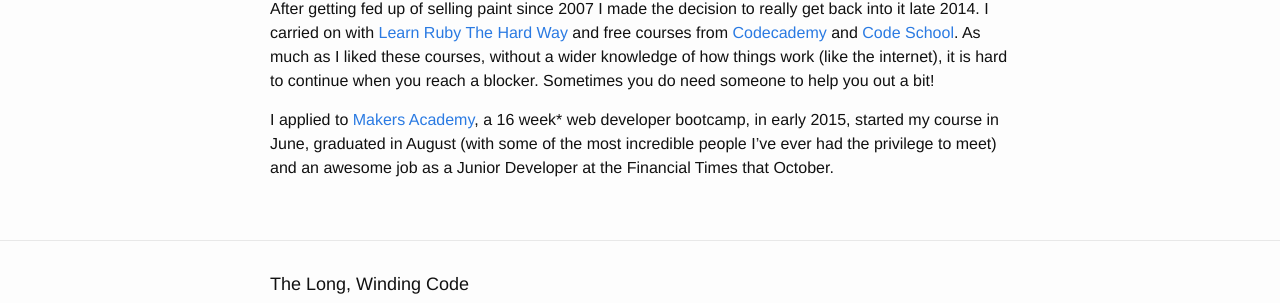
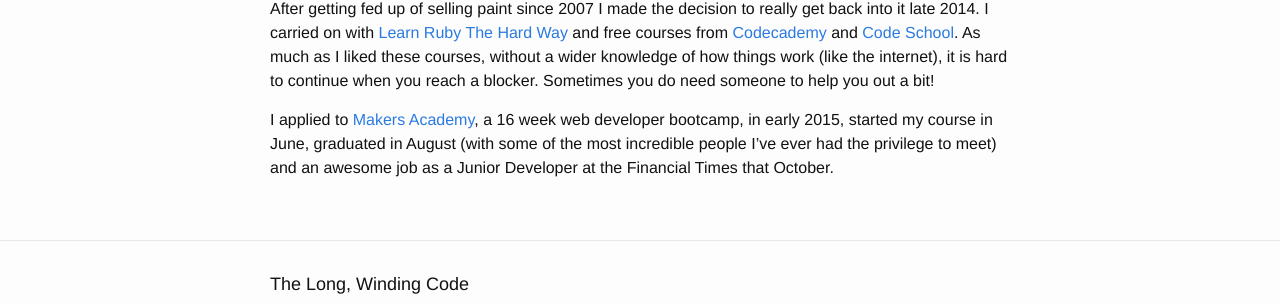
Before and after one commit to leggsimon/blog, a Jekyll site: the page built from about.md, in a window 1280 px wide. Shown: the part 254-557 px from the top of the page. Built offline with Jekyll 4.4.1, drawn with Linux system fonts in a browser that asks for light colours; Markdown is read by kramdown in place of the engine named in the settings.

```diff
--- a/about.md
+++ b/about.md
@@ -8,4 +8,4 @@ I was introduced to coding for the first time in probably 2010 when my brother w
 
 After getting fed up of selling paint since 2007 I made the decision to really get back into it late 2014. I carried on with [Learn Ruby The Hard Way](http://learnrubythehardway.org/book/) and free courses from [Codecademy](https://www.codecademy.com/learn) and [Code School](https://www.codeschool.com/). As much as I liked these courses, without a wider knowledge of how things work (like the internet), it is hard to continue when you reach a blocker. Sometimes you do need someone to help you out a bit!
 
-I applied to [Makers Academy](http://www.makersacademy.com/), a 16 week* web developer bootcamp, in early 2015, started my course in June, graduated in August (with some of the most incredible people I've ever had the privilege to meet) and an awesome job as a Junior Developer at the Financial Times that October.
+I applied to [Makers Academy](http://www.makersacademy.com/), a 16 week web developer bootcamp, in early 2015, started my course in June, graduated in August (with some of the most incredible people I've ever had the privilege to meet) and an awesome job as a Junior Developer at the Financial Times that October.
```
